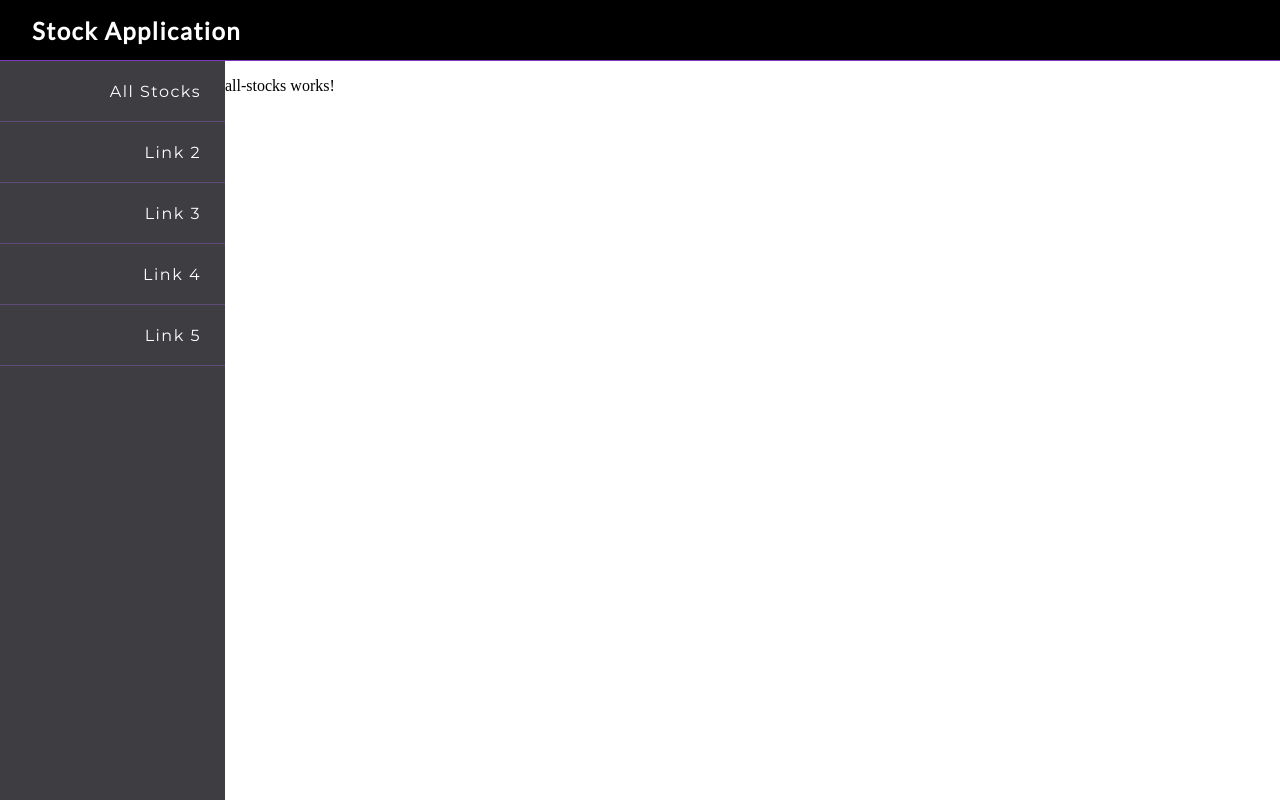
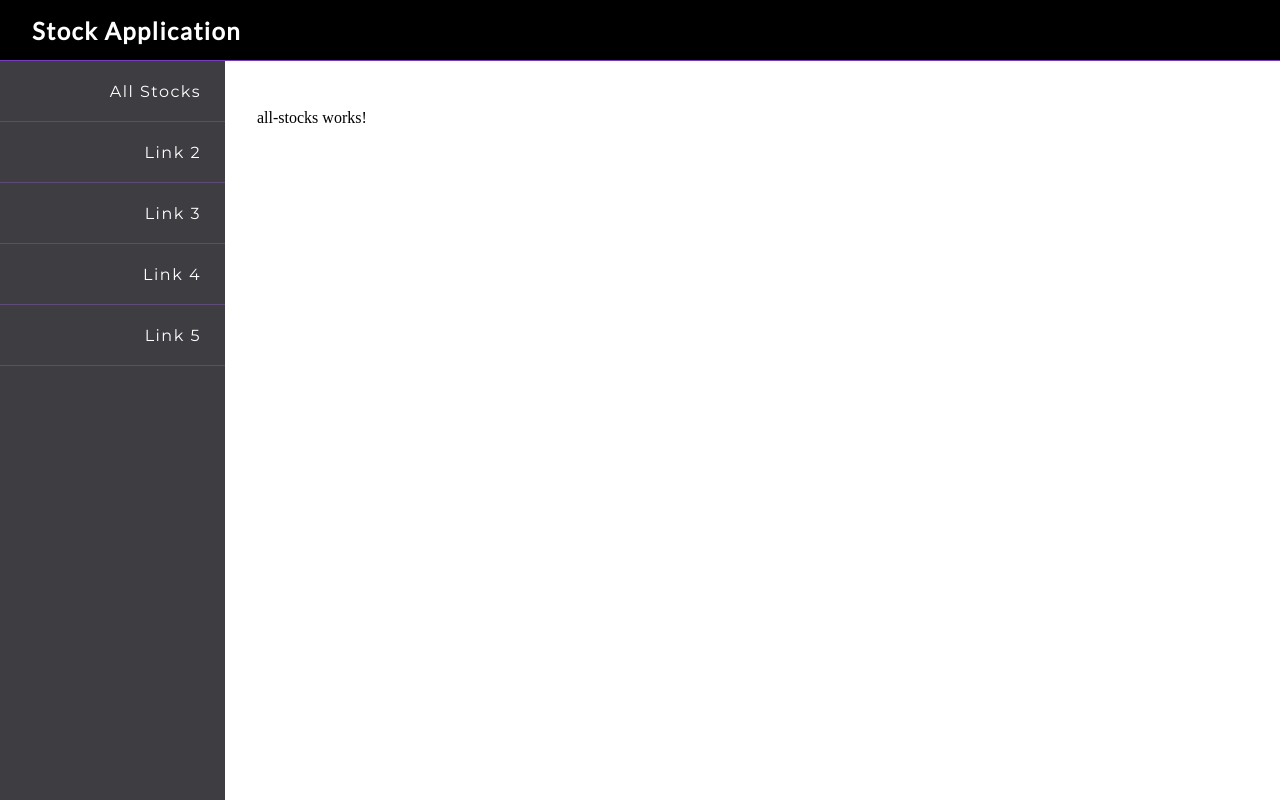
Before and after one commit to MylesWritesCode/server-client, an Angular app in the folder frontend/: page /all-stocks in a window 1280 px wide. Built offline with nearby package versions, Linux system fonts and the light colour scheme.

Commit message:
modifications to router outlet

```diff
--- a/frontend/src/app/app.component.html
+++ b/frontend/src/app/app.component.html
@@ -1,6 +1,8 @@
 <app-header></app-header>
 <div class="container content">
   <app-sidebar></app-sidebar>
-  <router-outlet></router-outlet>
+  <div class="outlet">
+    <router-outlet></router-outlet>
+  </div>
 </div>
 <!-- <app-footer></app-footer> -->
--- a/frontend/src/app/shared/sidebar/sidebar.component.scss
+++ b/frontend/src/app/shared/sidebar/sidebar.component.scss
@@ -22,6 +22,7 @@
   font-family: "Montserrat";
   letter-spacing: 1.5px;
   text-decoration: none;
+  text-align: right;
 }
 
 .sidebar a:hover {
--- a/frontend/src/styles.scss
+++ b/frontend/src/styles.scss
@@ -13,3 +13,9 @@ html, body {
 .container.content {
   height: calc(100% - 61px);  // size of header + border px
 }
+
+.outlet {
+  // width: calc(100% - 60px);
+  flex: 0 1 calc(100% - 60px);  // minus the size of the sidebar
+  padding: 2rem;
+}
```
